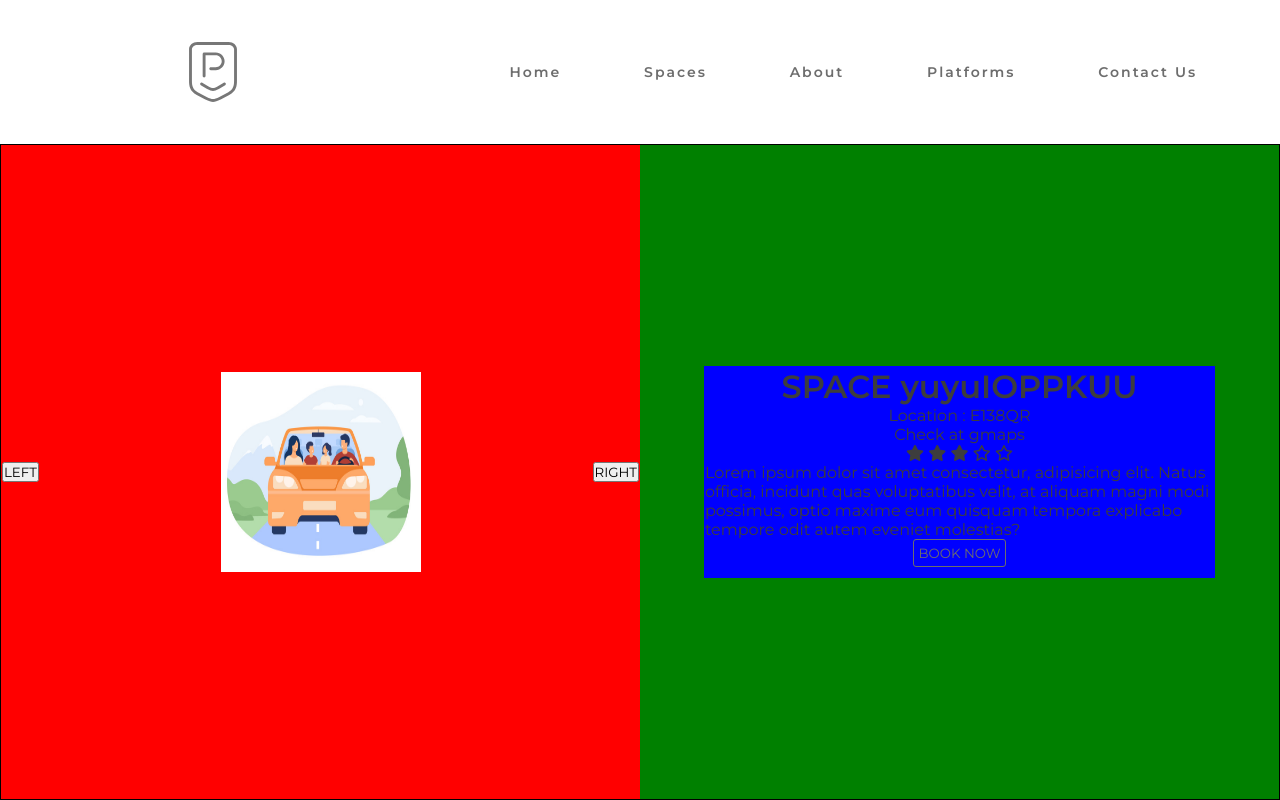
After one commit to ArjunYes/spareParkPHP, a PHP site: page /single_space.php in a window 1280 px wide. The commit adds this page. Run offline with PHP 8.4, Linux system fonts and the light colour scheme.

Commit message:
Single page updates

```diff
--- a/main.css
+++ b/main.css
@@ -500,4 +500,44 @@ body {
 .space_listing .image img {
   width: 200px;
   height: 200px;
+}
+
+.space_info {
+  min-height: 82vh;
+  border: 1px solid black;
+  height: 221px;
+  display: grid;
+  grid-template-columns: repeat(2, 1fr);
+  background-color: green;
+}
+.space_info .space_image {
+  position: relative;
+  display: flex;
+  align-items: center;
+  justify-content: center;
+  background-color: red;
+  border: 1px solid red;
+}
+.space_info .space_image img {
+  height: 200px;
+  width: 200px;
+}
+.space_info .space_image .nav_btn {
+  position: absolute;
+}
+.space_info .space_image .nav_left {
+  left: 0;
+}
+.space_info .space_image .nav_right {
+  right: 0;
+}
+.space_info .space_detail {
+  display: flex;
+  align-items: center;
+  flex-direction: column;
+  width: 80%;
+  margin: auto;
+  justify-content: center;
+  background-color: blue;
+  border: 1px solid blue;
 }/*# sourceMappingURL=main.css.map */
--- a/main.scss
+++ b/main.scss
@@ -610,3 +610,48 @@ body {
         }
     }
 }
+
+
+.space_info{
+
+    min-height: 82vh;
+    border: 1px solid black;
+    height: 221px;
+    display: grid;
+    grid-template-columns: repeat(2,1fr);
+    background-color: green;
+
+
+    .space_image{
+        position: relative;
+        display: flex;
+        align-items: center;
+        justify-content: center;
+        background-color: red;
+        border : 1px solid red;
+        img{
+            height: 200px;
+            width: 200px;
+        }
+        .nav_btn{
+            position: absolute;
+        }
+        .nav_left{
+            left: 0;
+        }
+        .nav_right{
+            right: 0;
+        }
+
+    }
+    .space_detail{
+        display: flex;
+        align-items: center;
+        flex-direction: column;
+        width: 80%;
+        margin: auto;
+        justify-content: center;
+        background-color: blue;
+        border:1px solid blue;
+    }
+}
--- /dev/null
+++ b/single_space.php
@@ -0,0 +1,77 @@
+<style>
+
+</style>
+
+<!DOCTYPE html>
+<html lang="en">
+
+<head>
+    <link rel="stylesheet" href="main.css">
+    <link rel="stylesheet" href="css/all.min.css">
+    <link rel="stylesheet" href="css/fontawesome.min.css">
+
+    <meta charset="UTF-8">
+    <meta http-equiv="X-UA-Compatible" content="IE=edge">
+    <meta name="viewport" content="width=device-width, initial-scale=1.0">
+    <title>Single space</title>
+
+    <link rel="preconnect" href="https://fonts.googleapis.com">
+    <link rel="preconnect" href="https://fonts.gstatic.com" crossorigin>
+    <link href="https://fonts.googleapis.com/css2?family=Montserrat:wght@400;600&display=swap" rel="stylesheet">
+
+</head>
+
+<body>
+
+    <nav class="navbar">
+        <div class="logo ">
+            <img class="filter-green" src="images/big-parking-sign-svgrepo-com.svg" alt="">
+        </div>
+        <ul class="navitems">
+            <li><a class="" href="#home">Home </a></li>
+            <li><a class="" href="#home">Spaces </a></li>
+            <li><a href="#about">About</a></li>
+            <li><a href="#platforms">Platforms</a></li>
+            <li><a href="#contactus">Contact Us </a></li>
+        </ul>
+    </nav>
+
+
+    <div class="space_info">
+
+        <div class="space_image">
+            <img src="images/10172815_8399 (1).jpg" alt="">
+            <button class="nav_btn nav_left">LEFT </button>
+            <button class="nav_btn nav_right">RIGHT</button>
+        </div>
+        <div class="space_detail">
+            <h1 class="space_title">SPACE yuyuIOPPKUU</h1>
+            <p class="detail_margin">Location : E138QR</p>
+            <p class="detail_margin">Check at gmaps</p>
+            <div class="detail_margin star">
+                <i class="fa-solid fa-star"></i>
+                <i class="fa-solid fa-star"></i>
+                <i class="fa-solid fa-star"></i>
+                <i class="fa-regular fa-star"></i>
+                <i class="fa-regular fa-star"></i>
+            </div>
+            <p>Lorem ipsum dolor sit amet consectetur, adipisicing elit. Natus officia, incidunt quas voluptatibus velit, at aliquam magni modi possimus, optio maxime eum quisquam tempora explicabo tempore odit autem eveniet molestias?</p>
+            <button class="btn">BOOK NOW</button>
+        </div>
+    </div>
+
+
+</body>
+
+</html>
+
+
+<script src="index.js"></script>
+
+
+<?php
+
+
+
+
+?>
--- a/spaces_listing.php
+++ b/spaces_listing.php
@@ -62,7 +62,8 @@
                     <i class="fa-regular fa-star"></i>
                 </div>
                 <p class="detail_margin">Price :11$/ph</p>
-                <button class=" detail_margin btn_new">VIEW DETIALS</button>
+                <button onclick="window.location.href = '/spareParkPHP/single_space.php'" class=" detail_margin btn_new">VIEW DETIALS</button>
+
             </div>
 
             <div class="single_space">
@@ -98,7 +99,7 @@
                     <i class="fa-regular fa-star"></i>
                 </div>
                 <p class="detail_margin">Price :11$/ph</p>
-                <button class=" detail_margin btn_new">VIEW DETIALS</button>
+                <button onclick="window.location.href = '/spareParkPHP/spaces_listing.php'" class=" detail_margin btn_new">VIEW DETIALS</button>
             </div>
 
             <div class="single_space">
```
Also changed, not shown: 1 other file.
